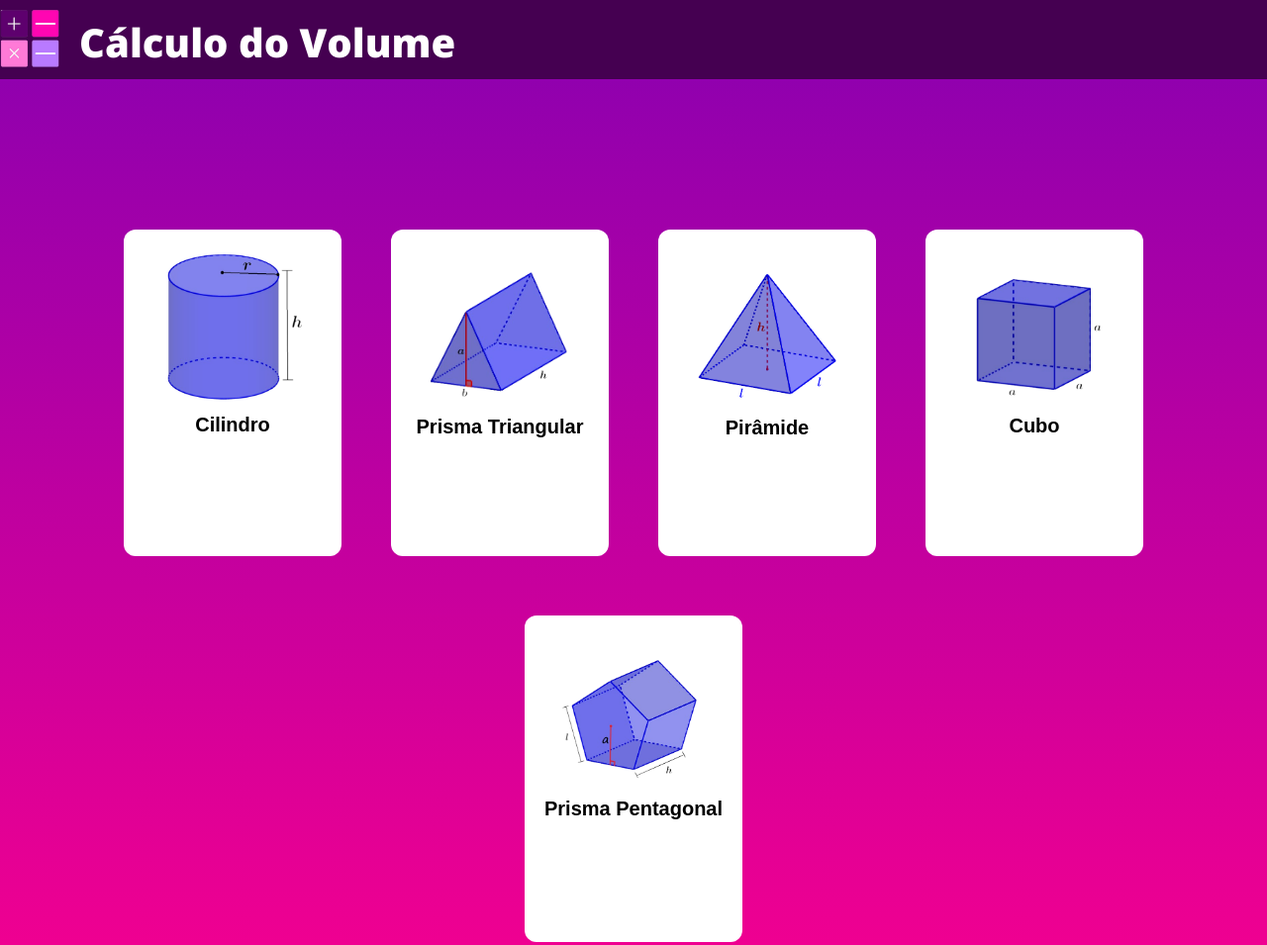
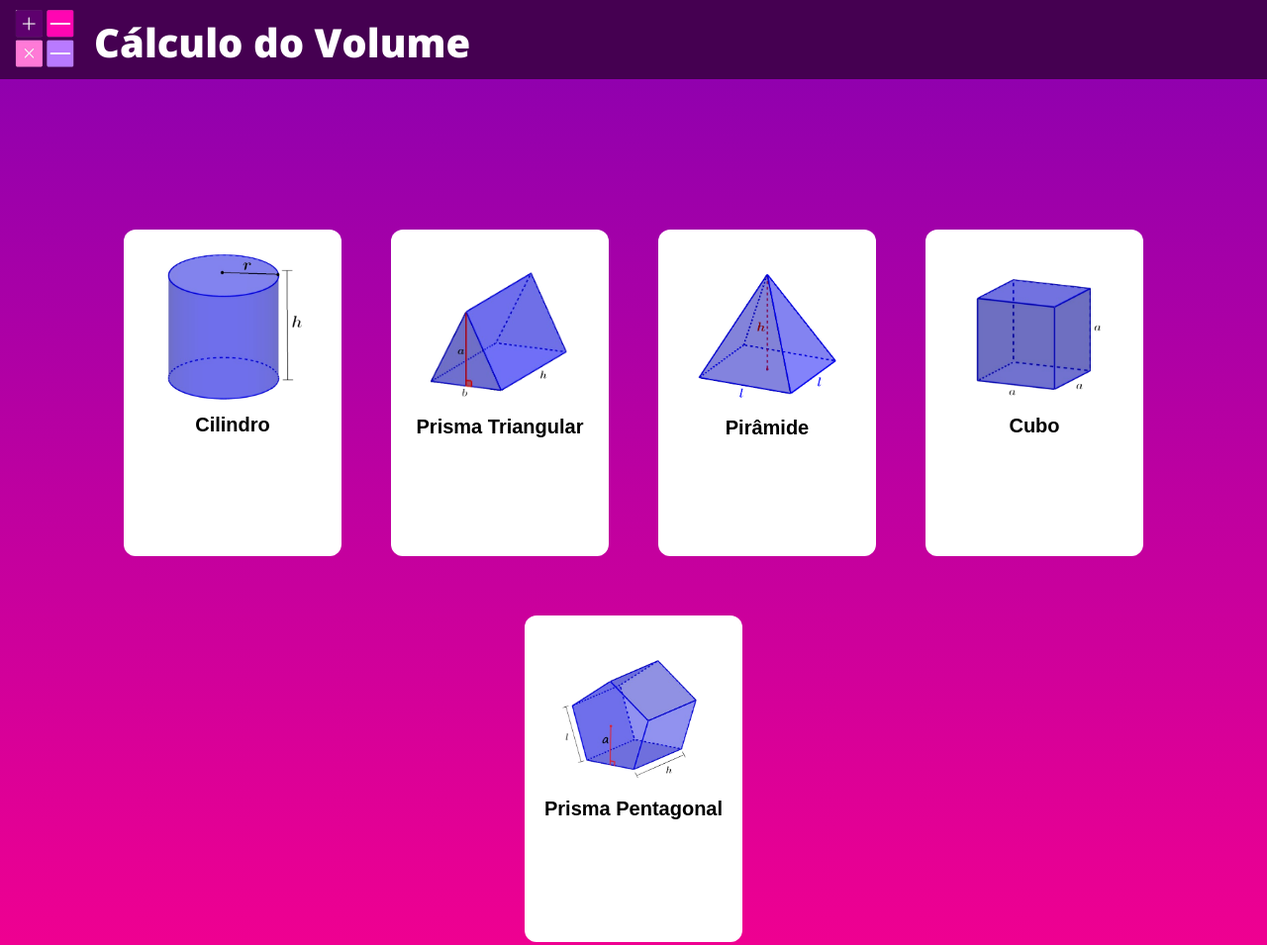
Before and after one commit to gabicerqueira/Exercicio-JS, a plain HTML site: page index.html in a window 1280 px wide. Shown: the top 955 px of the page at 99% size. Drawn offline with nearby package versions, Linux system fonts and the light colour scheme.

Commit message:
Padding
Arrumei o paddling left da logo

```diff
--- a/style.css
+++ b/style.css
@@ -93,6 +93,7 @@ h1{
 .imagem{
     padding-top: 8px;
     display: flex;
+    padding-left: 15px;
 }
 
 @media screen and (max-width: 500px ) {
```
